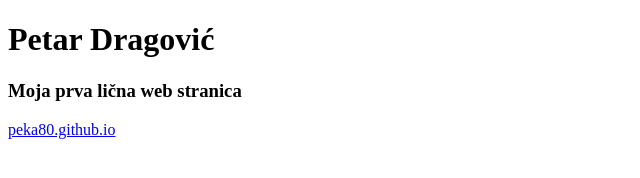
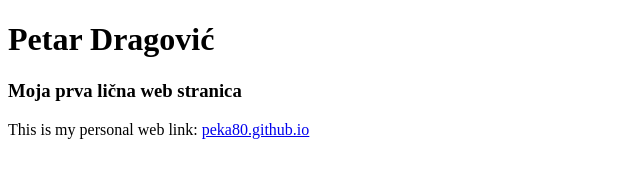
Before and after one commit to peka80/peka80.github.io, a plain HTML site: page index.html in a window 1280 px wide. Shown: the whole page, without its empty margins (0-640 px from the left). Drawn offline with Linux system fonts and the light colour scheme.

Commit message:
added text

```diff
--- a/index.html
+++ b/index.html
@@ -43,7 +43,10 @@
     </header>
     <section>
       <h3>Moja prva lična web stranica</h3>
-      <a href="https://peka80.github.io">peka80.github.io</a>
+      <span>
+        This is my personal web link:
+        <a href="https://peka80.github.io">peka80.github.io</a>
+      </span>
     </section>
   </body>
 </html>
```
